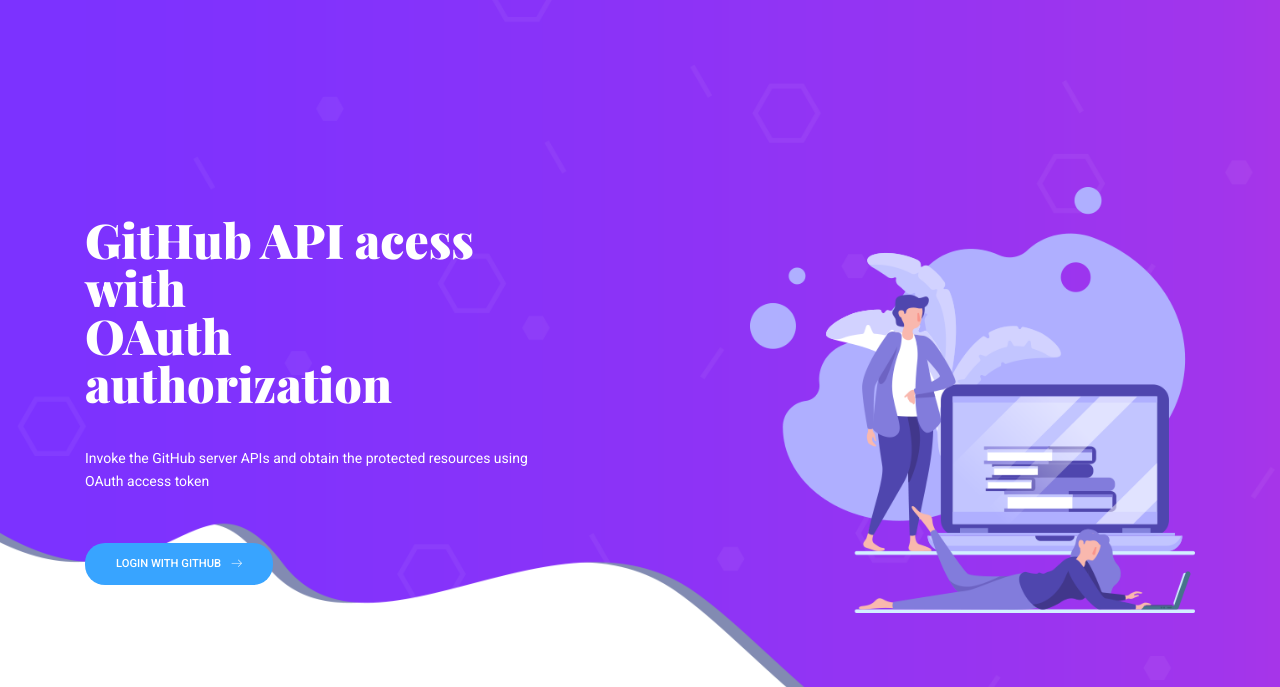
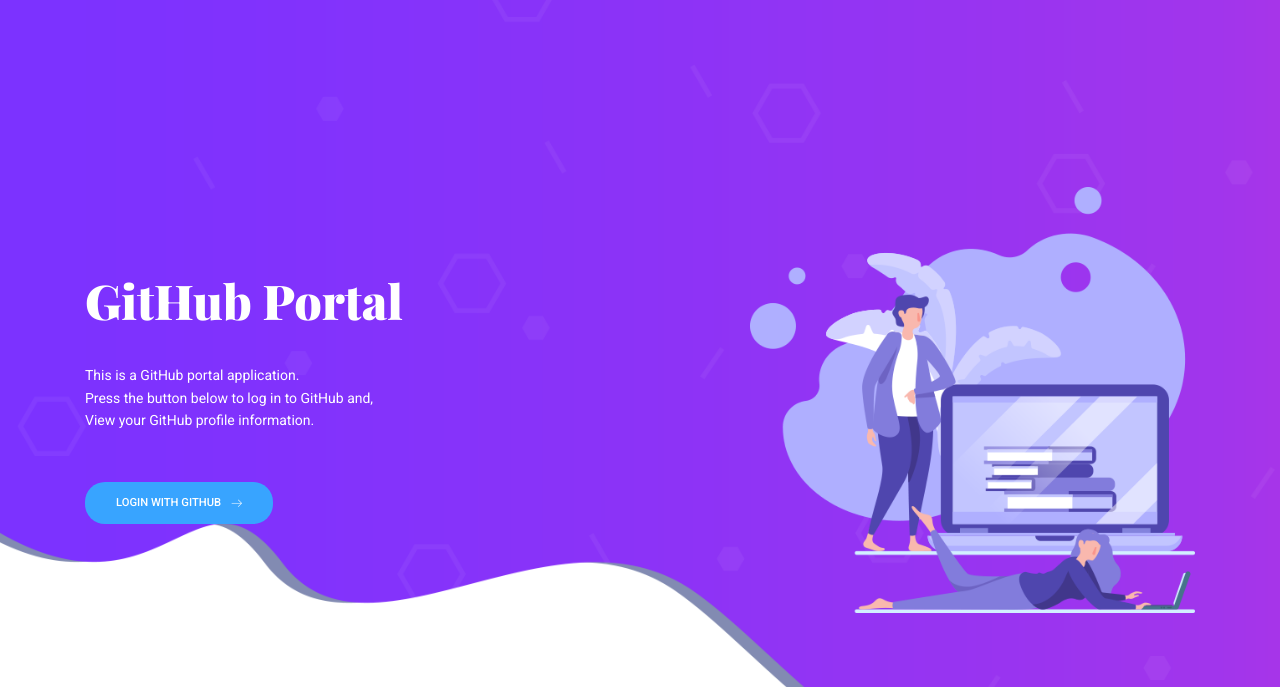
Before and after one commit to vikumR/SSD, a website: page public/index.html in a window 1280 px wide. Shown: the top 687 px of the page. Drawn offline with nearby package versions, Linux system fonts and the light colour scheme; some packages are replaced by stand-ins of ours.

Commit message:
modifications_01
Signed-off-by: vikumR <vikumravishanka@gmail.com>

```diff
--- a/package.json
+++ b/package.json
@@ -8,6 +8,7 @@
   "license": "MIT",
   "dependencies": {
     "axios": "^0.18.0",
+    "bootstrap": "^4.5.2",
     "express": "^4.16.3"
   }
 }
--- a/public/index.html
+++ b/public/index.html
@@ -1,11 +1,9 @@
 <!DOCTYPE html>
 <html lang="zxx" class="no-js">
+
 <head>
     <!-- Mobile Specific Meta -->
-    <meta
-      name="viewport"
-      content="width=device-width, initial-scale=1, shrink-to-fit=no"
-    />
+    <meta name="viewport" content="width=device-width, initial-scale=1, shrink-to-fit=no" />
     <!-- Favicon -->
     <link rel="shortcut icon" href="img/fav.png" />
     <!-- Author Meta -->
@@ -19,10 +17,7 @@
     <!-- Site Title -->
     <title>Github OAuth Authorization</title>
 
-    <link
-      href="https://fonts.googleapis.com/css?family=Playfair+Display:900|Roboto:400,400i,500,700"
-      rel="stylesheet"
-    />
+    <link href="https://fonts.googleapis.com/css?family=Playfair+Display:900|Roboto:400,400i,500,700" rel="stylesheet" />
     <!--
       CSS
       =============================================
@@ -34,10 +29,7 @@
     <link rel="stylesheet" href="css/owl.carousel.css" />
     <link rel="stylesheet" href="css/nice-select.css" />
     <link rel="stylesheet" href="css/hexagons.min.css" />
-    <link
-      rel="stylesheet"
-      href="https://cdn.jsdelivr.net/themify-icons/0.1.2/css/themify-icons.css"
-    />
+    <link rel="stylesheet" href="https://cdn.jsdelivr.net/themify-icons/0.1.2/css/themify-icons.css" />
     <link rel="stylesheet" href="css/main.css" />
 </head>
 
@@ -48,18 +40,17 @@
             <div class="row justify-content-center fullscreen align-items-center">
                 <div class="col-lg-5 col-md-8 home-banner-left">
                     <h1 class="text-white">
-              GitHub API acess with <br />
-              OAuth authorization
+                        GitHub Portal
                     </h1>
                     <p class="mx-auto text-white mt-40 mb-40">
-              Invoke the GitHub server APIs and obtain the protected resources
-              using OAuth access token
+                        This is a GitHub portal application.
+                        </br> Press the button below to log in to GitHub and,
+                        </br> View your GitHub profile information.
+
                     </p>
                     <div class="button-group-area mt-40">
-              <a
-                href="https://github.com/login/oauth/authorize?client_id=b1da38b8468cf271c557&redirect_uri=http://localhost:8080/oauth/redirect"
-                class="genric-btn info circle arrow"
-                >LOGIN WITH GITHUB<span class="lnr lnr-arrow-right"></span
+                        <!-- Redirect user to request GitHub identity via the Client ID -->
+                        <a href="https://github.com/login/oauth/authorize?client_id=b1da38b8468cf271c557&redirect_uri=http://localhost:8080/oauth/redirect" class="genric-btn info circle arrow">LOGIN WITH GITHUB<span class="lnr lnr-arrow-right"></span
               ></a>
                     </div>
                 </div>
@@ -95,16 +86,9 @@
     <!-- ================ End Feature Area ================= -->
 
     <script src="js/vendor/jquery-2.2.4.min.js"></script>
-    <script
-      src="https://cdnjs.cloudflare.com/ajax/libs/popper.js/1.11.0/umd/popper.min.js"
-      integrity="sha384-b/U6ypiBEHpOf/4+1nzFpr53nxSS+GLCkfwBdFNTxtclqqenISfwAzpKaMNFNmj4"
-      crossorigin="anonymous"
-    ></script>
+    <script src="https://cdnjs.cloudflare.com/ajax/libs/popper.js/1.11.0/umd/popper.min.js" integrity="sha384-b/U6ypiBEHpOf/4+1nzFpr53nxSS+GLCkfwBdFNTxtclqqenISfwAzpKaMNFNmj4" crossorigin="anonymous"></script>
     <script src="js/vendor/bootstrap.min.js"></script>
-    <script
-      type="text/javascript"
-      src="https://maps.googleapis.com/maps/api/js?key=AIzaSyBhOdIF3Y9382fqJYt5I_sswSrEw5eihAA"
-    ></script>
+    <script type="text/javascript" src="https://maps.googleapis.com/maps/api/js?key=AIzaSyBhOdIF3Y9382fqJYt5I_sswSrEw5eihAA"></script>
     <script src="js/jquery.ajaxchimp.min.js"></script>
     <script src="js/jquery.magnific-popup.min.js"></script>
     <script src="js/parallax.min.js"></script>
@@ -116,4 +100,5 @@
     <script src="js/jquery.nice-select.min.js"></script>
     <script src="js/main.js"></script>
 </body>
+
 </html>
```
Also changed, not shown: index.js (+21 -19 lines), public/welcome.html (+15 -38 lines), README.md, 2 other files. Lines whose indentation alone changed are shown as unchanged.
